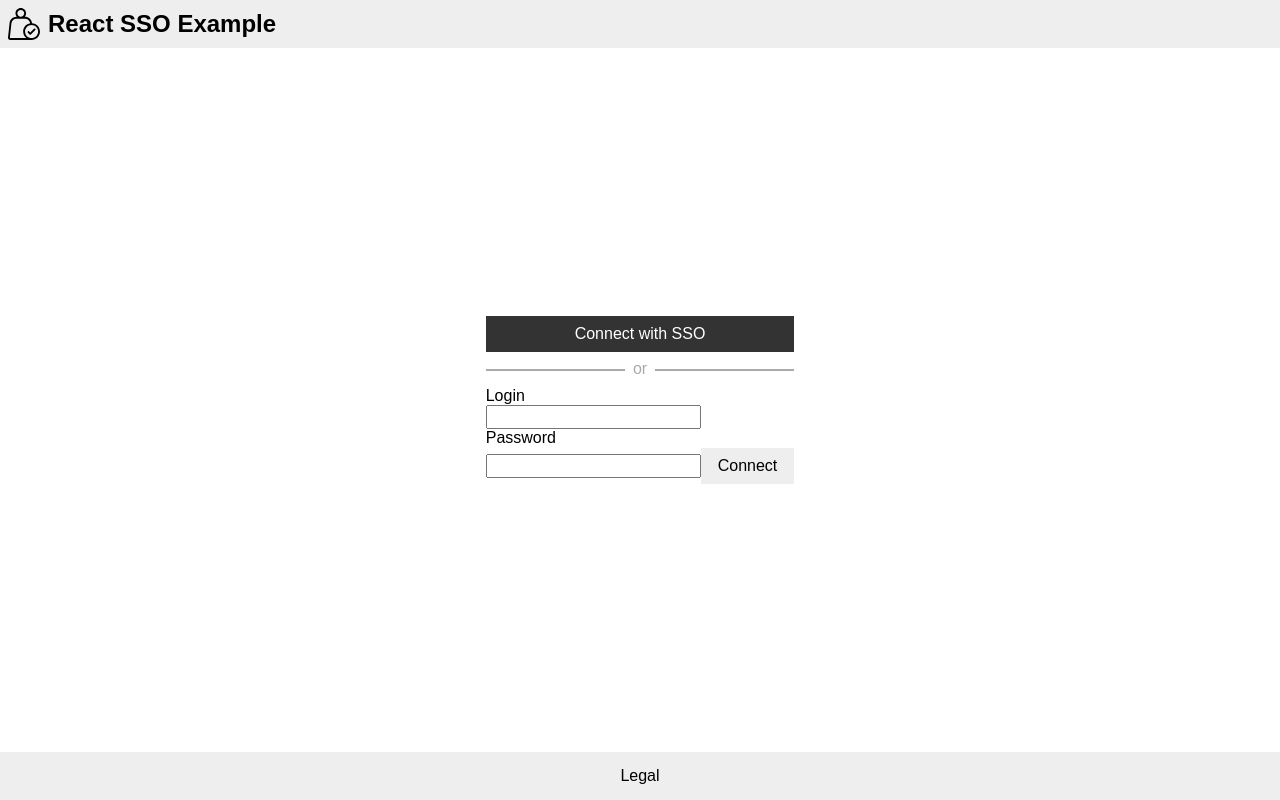
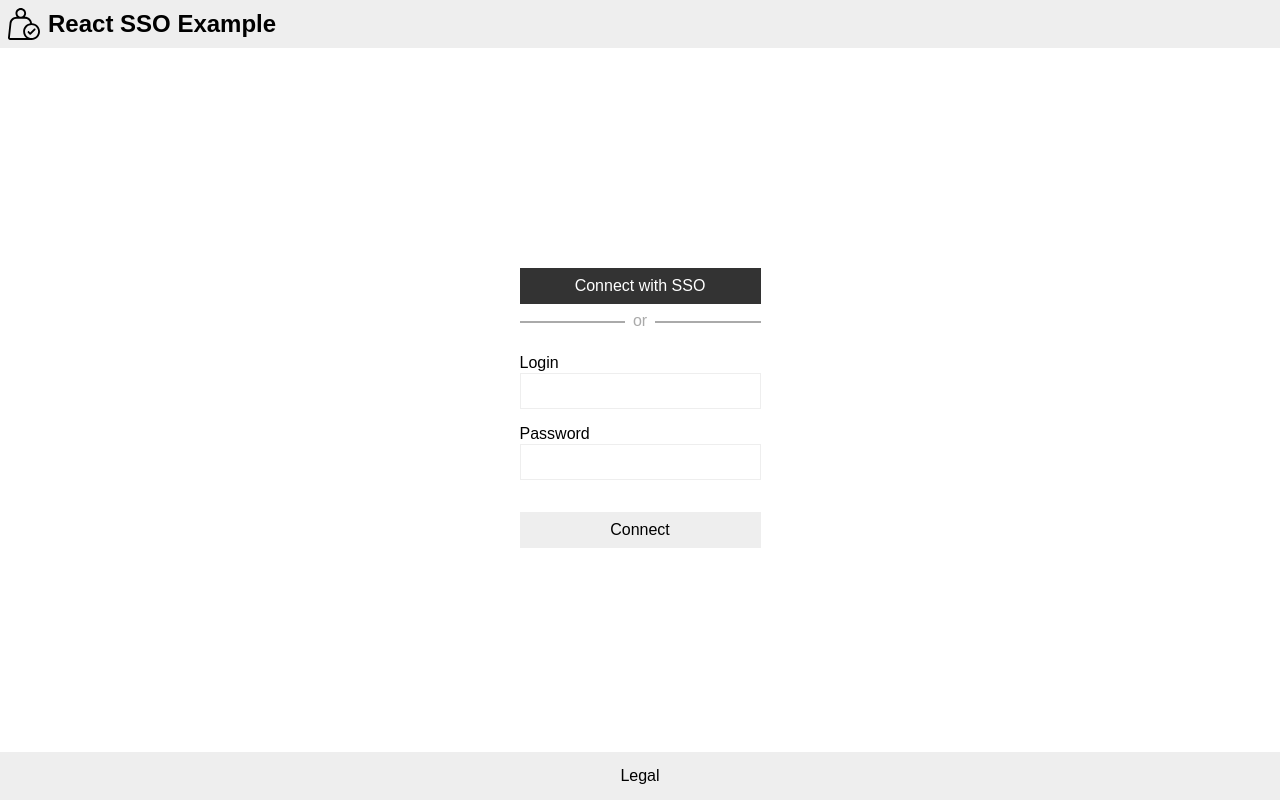
Before and after one commit to jlguenego/react-sso-example, a React (Create React App) app in the folder front/: page /login in a window 1280 px wide. Built offline with nearby package versions, Linux system fonts and the light colour scheme.

Commit message:
added login route

```diff
--- a/front/src/index.scss
+++ b/front/src/index.scss
@@ -62,3 +62,17 @@ button {
     }
   }
 }
+
+input {
+  padding: 0.5em 1em;
+  border: 0.1em solid #eee;
+}
+
+form {
+  display: flex;
+  flex-flow: column;
+}
+
+label {
+  padding-bottom: 1em;
+}
--- a/front/src/layout/Footer/Footer.scss
+++ b/front/src/layout/Footer/Footer.scss
@@ -6,5 +6,6 @@ footer {
   a {
     display: flex;
     align-items: center;
+    padding: 0.5em 1em;
   }
 }
--- a/front/src/routes/Home/Home.scss
+++ b/front/src/routes/Home/Home.scss
@@ -3,8 +3,11 @@
     height: 5em;
   }
 
+  h1 {
+    margin-bottom: 0.5em;
+  }
+
   button {
     width: 12em;
-    margin: 1em;
   }
 }
--- a/front/src/routes/Login/Login.scss
+++ b/front/src/routes/Login/Login.scss
@@ -14,7 +14,7 @@
       z-index: -2;
       top: 50%;
       left: 0;
-            content: " ";
+      content: ' ';
       border: 0.1em solid #aaa;
       height: 0;
       width: 100%;
@@ -22,11 +22,19 @@
     &::after {
       position: relative;
       z-index: -1;
-            content: "or";
+      content: 'or';
       display: flex;
       background: white;
       padding: 0.5em;
       color: #aaa;
     }
   }
+
+  form {
+    margin-top: 1em;
   }
+
+  button {
+    margin-top: 1em;
+  }
+}
--- a/front/src/widgets/Connection/Connection.scss
+++ b/front/src/widgets/Connection/Connection.scss
@@ -3,5 +3,5 @@
   flex-flow: column;
   align-items: stretch;
   justify-content: center;
-  height: 3em;
+  padding-top: 1em;
 }
```
Lines whose indentation alone changed are shown as unchanged.
